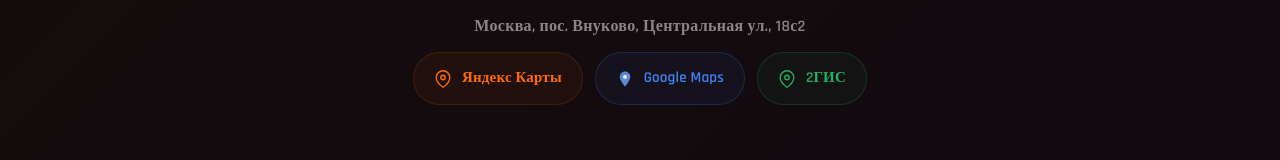
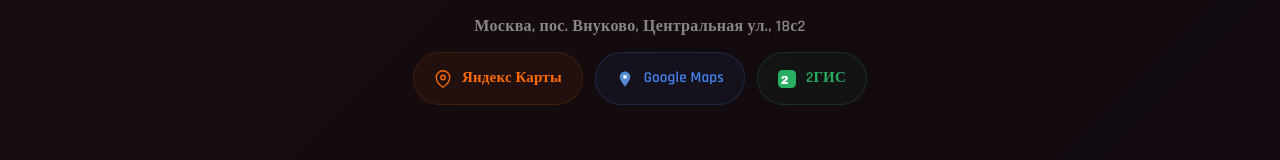
Before and after one commit to mikhailmikemorozov-coder/moaans, a React (Vite) app: page / in a window 1280 px wide. Shown: the part 11269-11429 px from the top of the page. Built offline with nearby package versions, Linux system fonts and the light colour scheme.

Commit message:
Replace 2GIS map pin icon with branded green square logo
Co-Authored-By: Claude Sonnet 4.6 <noreply@anthropic.com>

```diff
--- a/src/App.jsx
+++ b/src/App.jsx
@@ -1304,8 +1304,8 @@ export default function App() {
                   rel="noopener noreferrer"
                   style={{ textDecoration: "none", display: "flex", alignItems: "center", gap: 10, padding: "12px 20px", background: "rgba(39,174,96,0.06)", border: "1px solid rgba(39,174,96,0.2)", borderRadius: 50, transition: "all .2s" }}
                 >
-                  <span style={{ flexShrink: 0, display: "flex", color: "#27ae60" }}>
-                    <svg viewBox="0 0 24 24" fill="none" stroke="currentColor" strokeWidth="1.8" strokeLinecap="round" strokeLinejoin="round" width="18" height="18"><path d="M21 10c0 7-9 13-9 13S3 17 3 10a9 9 0 0118 0z"/><circle cx="12" cy="10" r="3"/></svg>
+                  <span style={{ flexShrink: 0, display: "flex" }}>
+                    <svg viewBox="0 0 20 20" width="18" height="18" fill="none"><rect width="20" height="20" rx="5" fill="#27ae60"/><text x="3" y="15" fontFamily="Arial Black, sans-serif" fontWeight="900" fontSize="13" fill="#fff">2</text></svg>
                   </span>
                   <span style={{ fontFamily: "'Rajdhani'", fontSize: 15, fontWeight: 600, color: "#27ae60" }}>2ГИС</span>
                 </a>
```
